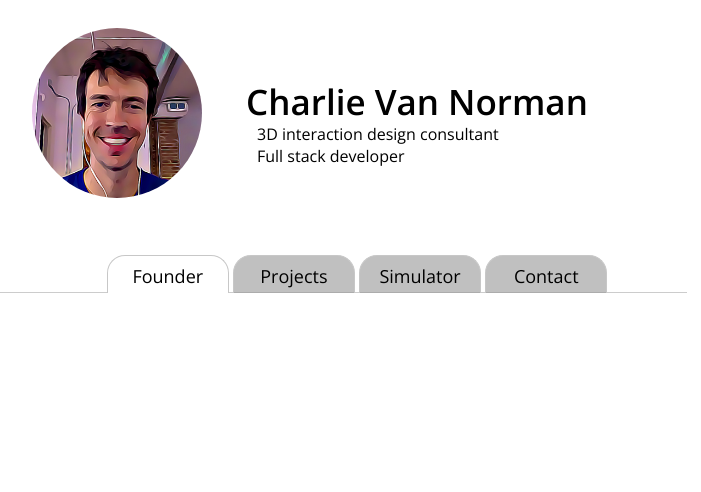
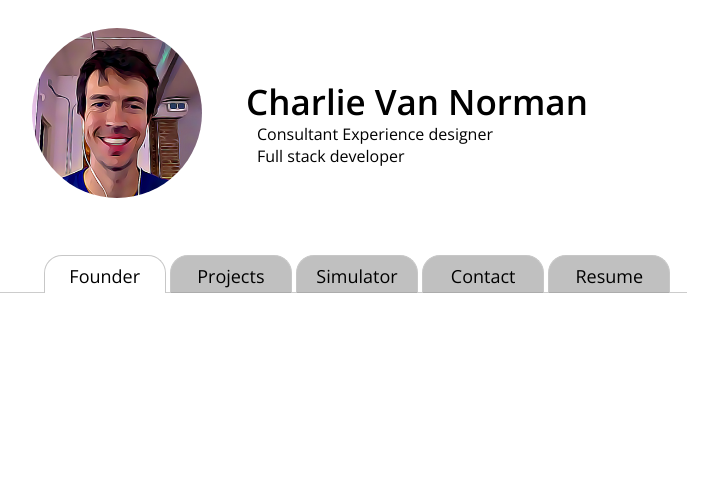
Before and after one commit to vannorman/zannorman, a Django app: template charlievannorman/templates/home.html in a window 1280 px wide. Shown: the top 492 px of the page, without its empty margins (303-1004 px from the left). Run offline with Django 3.2, Linux system fonts and the light colour scheme; the template is opened without the code that fills it, so the values that code supplies are empty.

Commit message:
resume uploaded

```diff
--- a/charlievannorman/templates/home.html
+++ b/charlievannorman/templates/home.html
@@ -46,7 +46,8 @@
 			 Charlie Van Norman
 		</div>
 		<div class='hello'>
-			3D interaction design consultant
+			Consultant
+			Experience designer
 			<br/>Full stack developer
 <!--			Startup founder, 3D experience designer, Project manager, Full stack developer, Deep learning apprentice-->
 <!--			<ul style="list-style-type:none">-->
@@ -68,6 +69,7 @@
 			<li class="tabButton">Projects </li>
 			<li class="tabButton">Simulator </li>
 			<li class="tabButton">Contact </li>
+			<li class="tabButton">Resume </li>
 		</ul>
 		<div id="tabsContainer">
 
@@ -248,6 +250,12 @@
 		</div>
 	</div>
 
+	<div id="tabResume" class='tab'>
+		<div class="cont" style="margin:0 auto;width:700px; text-align:center;padding-top:30px;font-size:1.4em;">
+			<a target="_blank" href="/static/img/resume.pdf" style='color:blue'>(PDF) Resume</a>
+		</div>
+
+	</div>
 
 </div>
 
```
Also changed, not shown: 1 other file.
